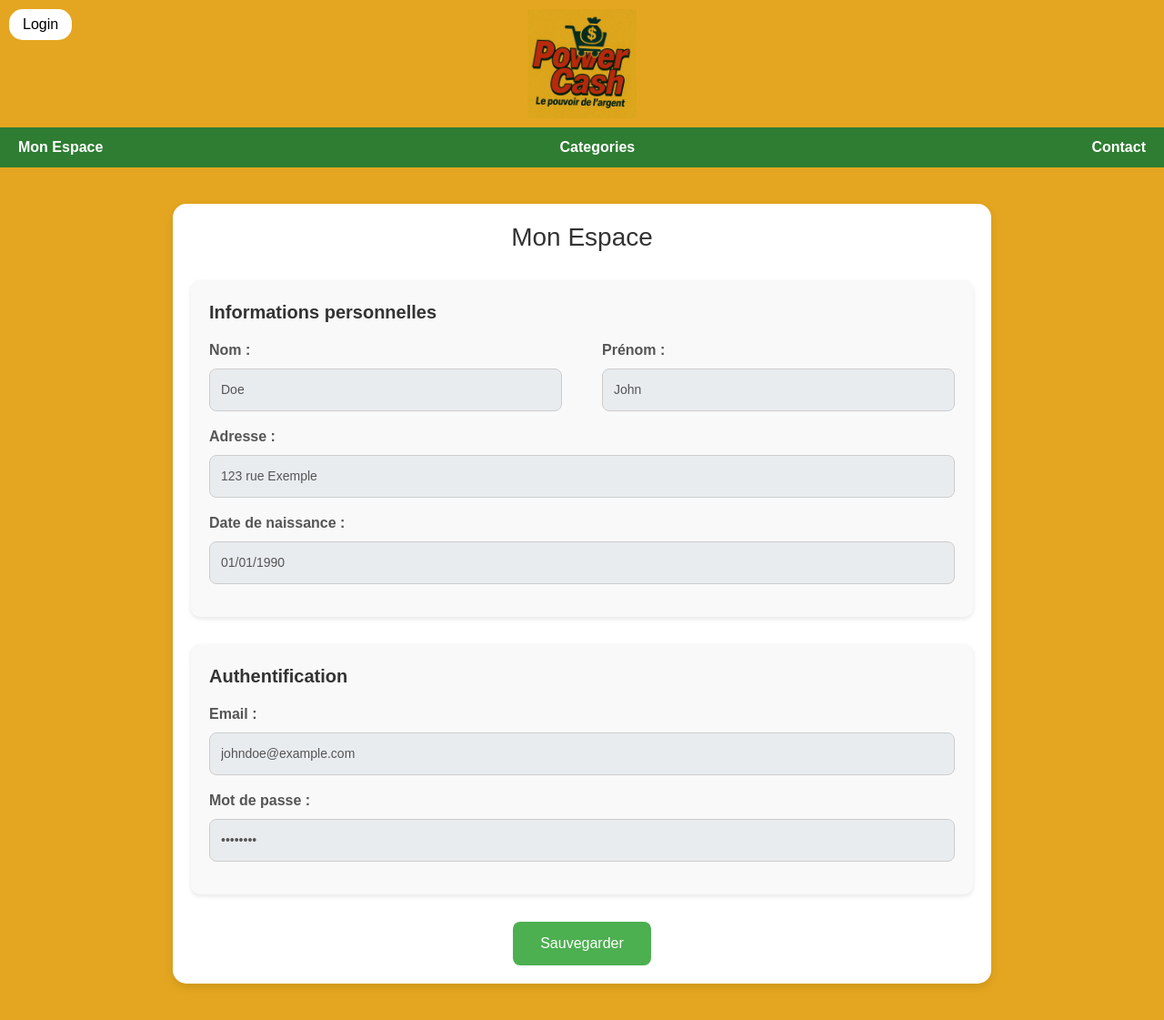
After one commit to JasonSaluden/EvalSymfony, a Symfony app: template templates/account/index.html.twig in a window 1280 px wide. The commit adds this page. Shown: the whole page at 91% size. Run offline with Twig, Linux system fonts and the light colour scheme; the template is opened without the code that fills it, so the values that code supplies are empty; some libraries are stand-ins or nearby versions.

Commit message:
// Need fix

```diff
--- /dev/null
+++ b/public/css/account.css
@@ -0,0 +1,90 @@
+body {
+    font-family: Arial, sans-serif;
+    background-color: #e4a620;
+    margin: 0;
+    padding: 0;
+}
+
+.example-wrapper {
+    width: 80%;
+    max-width: 900px;
+    margin: 40px auto;
+    padding: 20px;
+    background-color: #fff;
+    border-radius: 15px;
+    box-shadow: 0 4px 10px rgba(0, 0, 0, 0.1);
+}
+
+h1.text-center {
+    margin-bottom: 30px;
+    font-size: 28px;
+    color: #333;
+}
+
+.section-content {
+    margin-bottom: 30px;
+    padding: 20px;
+    background-color: #f9f9f9;
+    border-radius: 10px;
+    box-shadow: 0 2px 5px rgba(0, 0, 0, 0.1);
+}
+
+.section-header {
+    font-size: 20px;
+    font-weight: bold;
+    margin-bottom: 15px;
+    color: #333;
+}
+
+.form-label {
+    font-size: 16px;
+    font-weight: 600;
+    color: #555;
+}
+
+.form-control {
+    border-radius: 8px;
+    border: 1px solid #ccc;
+    padding: 12px;
+    font-size: 14px;
+    width: 100%;
+    background-color: #f7f7f7;
+    color: #555;
+}
+
+.form-control[readonly] {
+    background-color: #e9ecef;
+}
+
+.mb-3 {
+    margin-bottom: 20px;
+}
+
+.row {
+    display: flex;
+    gap: 20px;
+    flex-wrap: wrap;
+}
+
+.col-md-6 {
+    flex: 1 1 calc(50% - 20px);
+}
+
+.btn-save {
+    background-color: #4CAF50;
+    color: white;
+    padding: 12px 30px;
+    border: none;
+    border-radius: 8px;
+    font-size: 16px;
+    cursor: pointer;
+    transition: background-color 0.3s ease;
+}
+
+.btn-save:hover {
+    background-color: #45a049;
+}
+
+.text-center {
+    text-align: center;
+}
--- a/src/Controller/DashboardController.php
+++ b/src/Controller/DashboardController.php
@@ -10,7 +10,7 @@ use Symfony\Component\Routing\Attribute\Route;
 final class DashboardController extends AbstractController
 {
     #[Route('/dashboard', name: 'app_dashboard')]
-    #[IsGranted('ROLE_USER')]
+    // #[IsGranted('ROLE_ADMIN')]
     public function index(): Response
     {
         return $this->render('dashboard/index.html.twig', [
--- a/src/Form/RegistrationFormType.php
+++ b/src/Form/RegistrationFormType.php
@@ -12,6 +12,7 @@ use Symfony\Component\Validator\Constraints\IsTrue;
 use Symfony\Component\Validator\Constraints\Length;
 use Symfony\Component\PasswordHasher\Hasher\PasswordHasherInterface;
 use Symfony\Component\Validator\Constraints\NotBlank;
+use Symfony\Component\Form\Extension\Core\Type\TextType;
 
 class RegistrationFormType  extends AbstractType
 {
@@ -27,6 +28,8 @@ class RegistrationFormType  extends AbstractType
                     ]),
                 ],
             ])
+            ->add('nom', TextType::class)
+            ->add('prenom', TextType::class)
             ->add('plainPassword', PasswordType::class, [
                 'mapped' => false,
                 'attr' => ['autocomplete' => 'new-password'],
--- /dev/null
+++ b/templates/account/index.html.twig
@@ -0,0 +1,57 @@
+{% extends 'base.html.twig' %}
+
+{% block title %}Mon Espace{% endblock %}
+
+{% block stylesheets %}
+    <link rel="stylesheet" href="{{ asset('css/account.css') }}">
+{% endblock %}
+
+{% block body %}
+    <div class="example-wrapper">
+        <h1 class="text-center">Mon Espace</h1>
+
+        <div class="section-content">
+            <div class="section-header">Informations personnelles</div>
+            <form>
+                <div class="row mb-3">
+                    <div class="col-md-6">
+                        <label for="name" class="form-label">Nom :</label>
+                        <input type="text" class="form-control" id="name" value="Doe" readonly>
+                    </div>
+                    <div class="col-md-6">
+                        <label for="first_name" class="form-label">Prénom :</label>
+                        <input type="text" class="form-control" id="first_name" value="John" readonly>
+                    </div>
+                </div>
+                <div class="mb-3">
+                    <label for="address" class="form-label">Adresse :</label>
+                    <input type="text" class="form-control" id="address" value="123 rue Exemple" readonly>
+                </div>
+                <div class="mb-3">
+                    <label for="birthdate" class="form-label">Date de naissance :</label>
+                    <input type="text" class="form-control" id="birthdate" value="01/01/1990" readonly>
+                </div>
+            </form>
+        </div>
+
+        <!-- Section Authentification -->
+        <div class="section-content">
+            <div class="section-header">Authentification</div>
+            <form>
+                <div class="mb-3">
+                    <label for="email" class="form-label">Email :</label>
+                    <input type="email" class="form-control" id="email" value="johndoe@example.com" readonly>
+                </div>
+                <div class="mb-3">
+                    <label for="password" class="form-label">Mot de passe :</label>
+                    <input type="password" class="form-control" id="password" value="********" readonly>
+                </div>
+            </form>
+        </div>
+
+        <!-- Section Actions -->
+        <div class="text-center">
+            <button class="btn-save">Sauvegarder</button>
+        </div>
+    </div>
+{% endblock %}
--- a/templates/base.html.twig
+++ b/templates/base.html.twig
@@ -36,9 +36,9 @@
 
             <!-- Barre de navigation -->
             <div class="navbar">
-                <a href="{{ path('home') }}">Mon Espace</a>
+                <a href="{{ path('app_account') }}">Mon Espace</a>
                 <a href="#">Categories</a>
-                <a href="#">Contact</a>
+                <a href="{{ path('contact_form') }}">Contact</a>
 
                 {% if is_granted('IS_AUTHENTICATED_FULLY') %}
                     <a href="{{ path('app_panier') }}">Mon Panier</a>
--- a/templates/security/login.html.twig
+++ b/templates/security/login.html.twig
@@ -54,8 +54,8 @@
 {% block body %}
 
 
+        <img src="{{ asset('images/Logo PowerCash.png') }}" alt="Logo" style="width: 150px;">
     <div class="login-container">
-        <img src="{{ asset('images/Logo PowerCash.png') }}" alt="Logo" style="width: 150px;">
         <h2>CONNEXION</h2>
 
         <form method="post" action="{{ path('app_login') }}">
@@ -67,7 +67,6 @@
             <button type="button" class="btn-no-login">Accéder au site sans être connecté</button>
         </a>
 
-        {# Bouton GOOGLE #}
         <div class="google-login">
             <a href="{{ path('hwi_oauth_service_redirect', {'service': 'google'}) }}">
                 <img src="https://developers.google.com/identity/images/btn_google_signin_dark_normal_web.png"
```
Also changed, not shown: migrations/Version20250429140935.php (added, +35 -0 lines), migrations/Version20250429143559.php (added, +47 -0 lines), public/css/contact.css (+4 -3 lines), src/Controller/AccountController.php (added, +18 -0 lines), src/Controller/ContactController.php (added, +33 -0 lines), src/Controller/RegistrationController.php (+18 -24 lines), src/Entity/User.php (+30 -40 lines), src/Entity/Utilisateur.php (+18 -119 lines), templates/contact/formulaire.html.twig (deleted, +0 -44 lines), templates/contact/index.html.twig (added, +46 -0 lines), templates/registration/register.html.twig (+57 -17 lines).
